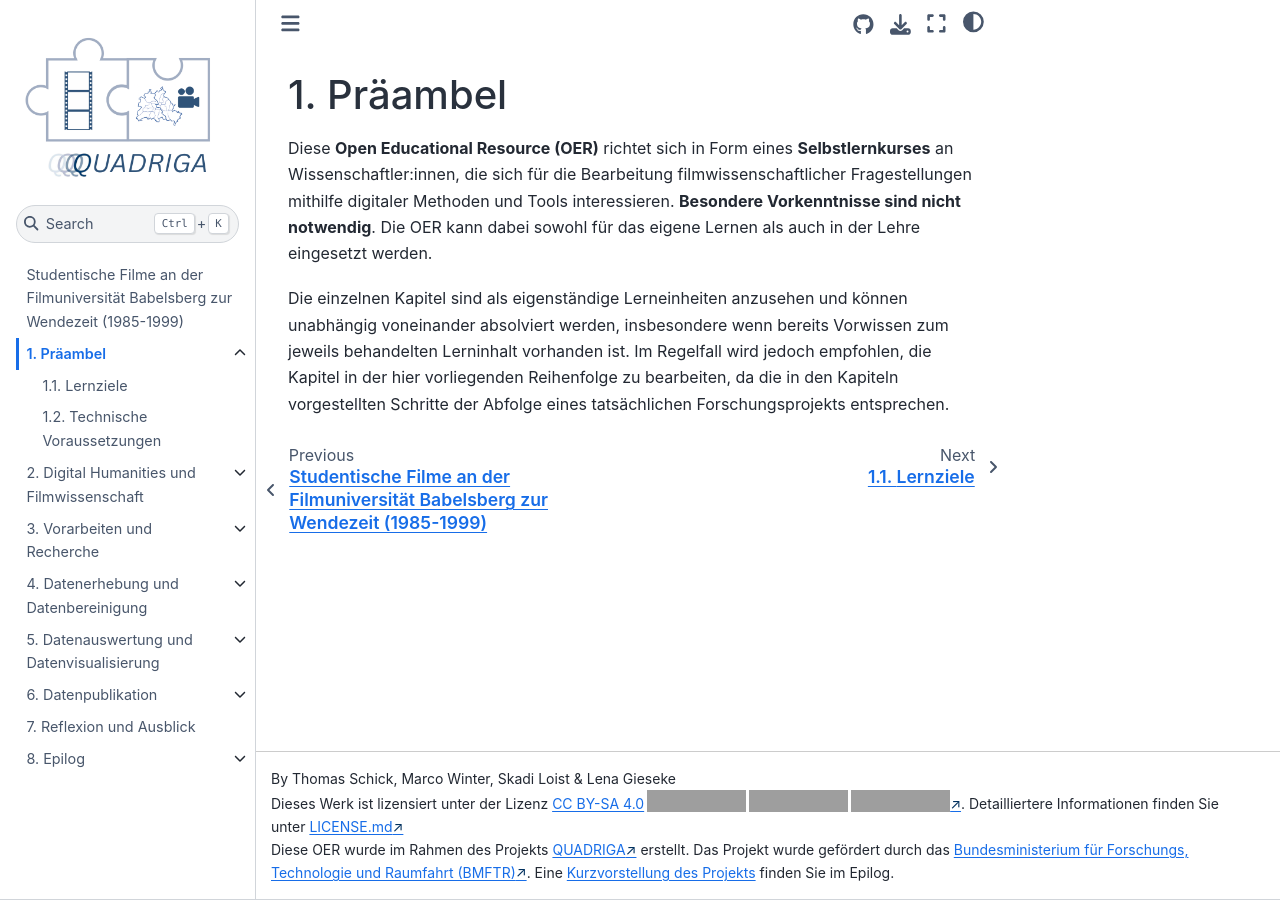
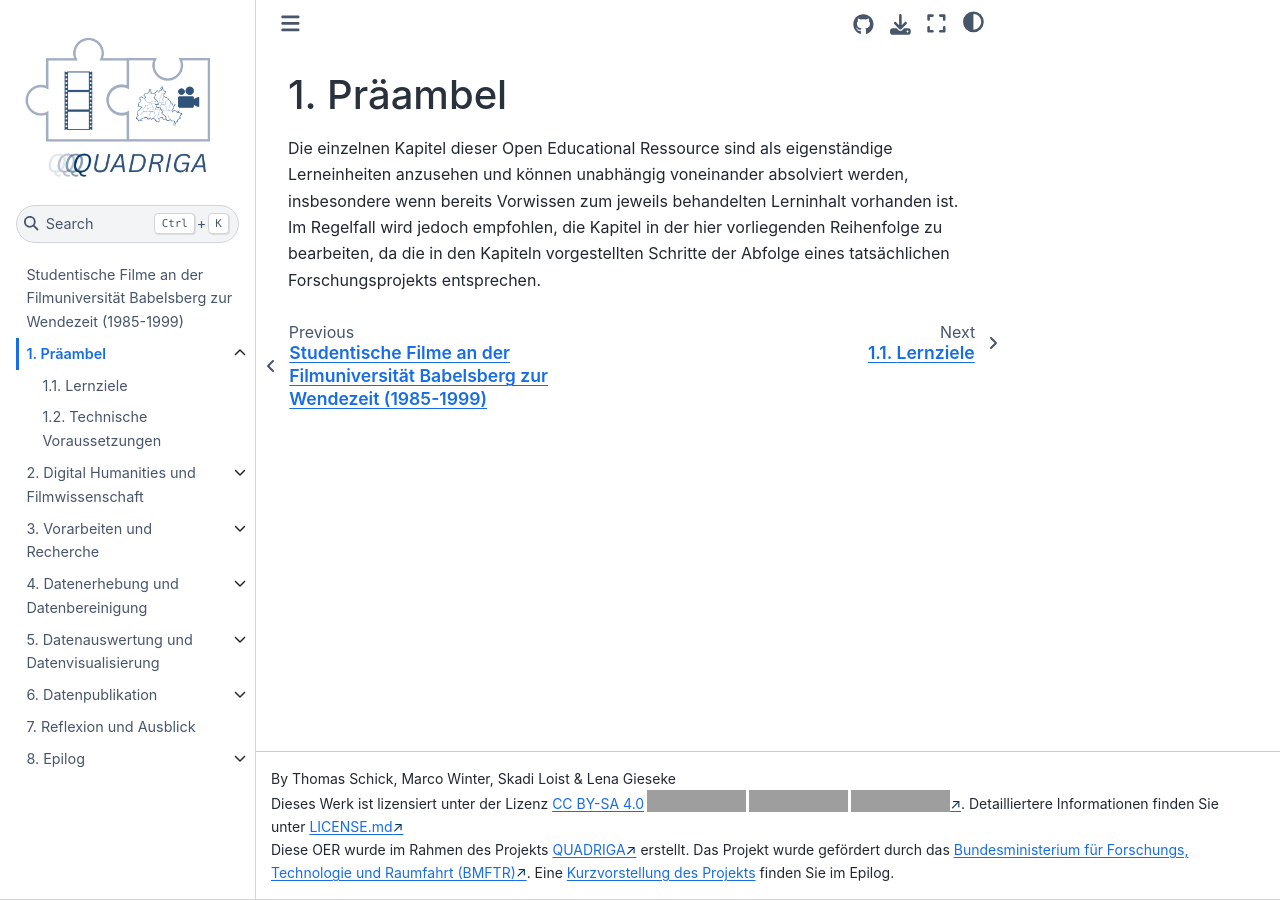
Before and after one commit to quadriga-dk/Bewegtes-Bild-Fallstudie-2, a Jupyter Book: the page built from praeambel/toc.md, in a window 1280 px wide. Built offline with Jupyter Book 1.0.4 settings and Sphinx 7.4.7 and the Sphinx Book theme 1.1.4, drawn with Linux system fonts in a browser that asks for light colours; grey boxes are pictures that could not be loaded.

```diff
--- a/praeambel/toc.md
+++ b/praeambel/toc.md
@@ -1,4 +1,2 @@
 # Präambel
-Diese **Open Educational Resource (OER)** richtet sich in Form eines **Selbstlernkurses** an Wissenschaftler:innen, die sich für die Bearbeitung filmwissenschaftlicher Fragestellungen mithilfe digitaler Methoden und Tools interessieren. **Besondere Vorkenntnisse sind nicht notwendig**. Die OER kann dabei sowohl für das eigene Lernen als auch in der Lehre eingesetzt werden.
-
-Die einzelnen Kapitel sind als eigenständige Lerneinheiten anzusehen und können unabhängig voneinander absolviert werden, insbesondere wenn bereits Vorwissen zum jeweils behandelten Lerninhalt vorhanden ist. Im Regelfall wird jedoch empfohlen, die Kapitel in der hier vorliegenden Reihenfolge zu bearbeiten, da die in den Kapiteln vorgestellten Schritte der Abfolge eines tatsächlichen Forschungsprojekts entsprechen.
+Die einzelnen Kapitel dieser Open Educational Ressource sind als eigenständige Lerneinheiten anzusehen und können unabhängig voneinander absolviert werden, insbesondere wenn bereits Vorwissen zum jeweils behandelten Lerninhalt vorhanden ist. Im Regelfall wird jedoch empfohlen, die Kapitel in der hier vorliegenden Reihenfolge zu bearbeiten, da die in den Kapiteln vorgestellten Schritte der Abfolge eines tatsächlichen Forschungsprojekts entsprechen.
```
Also changed, not shown: intro.md (+6 -2 lines).
